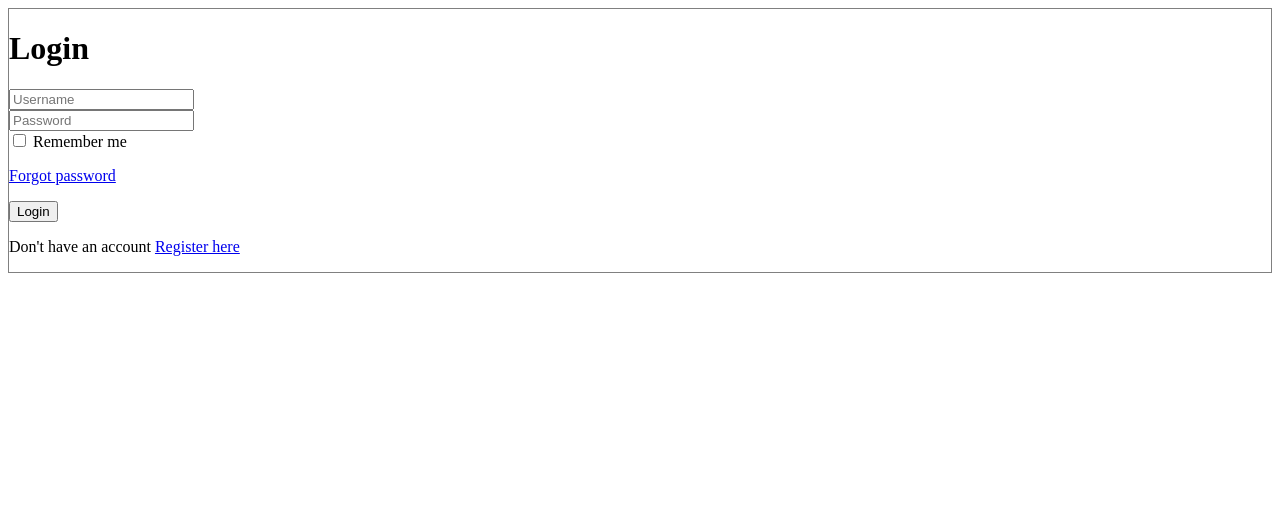
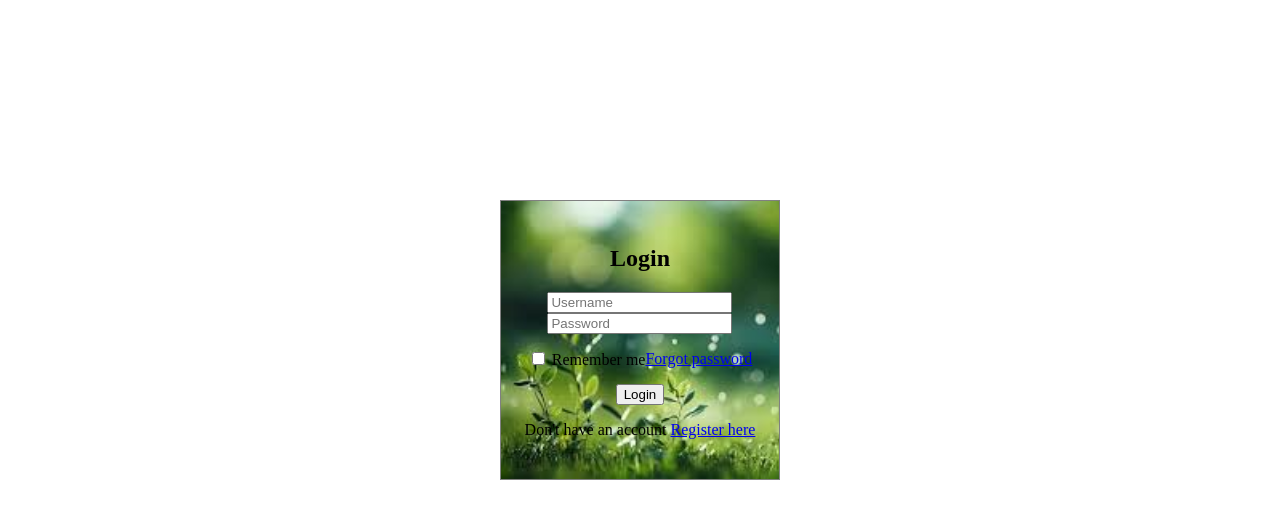
Before and after one commit to prabin02shr/mern, a plain HTML site: page html/login.html in a window 1280 px wide. Drawn offline with Linux system fonts and the light colour scheme.

Commit message:
background

```diff
--- a/html/login.html
+++ b/html/login.html
@@ -5,24 +5,43 @@
     <meta name="viewport" content="width=device-width, initial-scale=1.0">
     <title>Login</title>
     <style>
+
+        .login_page{
+            display: flex;
+            justify-content: center;
+            margin-top: 200px;
+        }
+
         .login{
             display: flex;
             flex-direction: column;
             border: 1px solid gray;
-            align-content: center;
+            /* align-content: center; */
+            align-items: center;
+            justify-content: center;
+            width: fit-content;
+            padding: 24px;
+            background-image: url(../assests/images/images.jfif);
+            background-size: cover;
+        }
 
+        .login_save{
+            display: flex;
+            align-items: center;
+            justify-content: space-between;
         }
 
     </style>
 </head>
 <body>
+    <section class="login_page">
         <div class="login">
             <h1>Login</h1>
             <div>
                 <input type="text" placeholder="Username"><br>
                 <input type="password" placeholder="Password">
             </div>
-        <div>
+            <div class="login_save">
                 <span>
                     <input type="checkbox" name="" id="remember_me">
                     <label for="remember_me">Remember me</label>
@@ -38,5 +57,7 @@
                 <p>Don't have an account <a href="#">Register here</a></p>
             </div>
         </div>
+    </section>
+
 </body>
 </html>
```
Also changed, not shown: css/color.html (added, +52 -0 lines). Lines whose indentation alone changed are shown as unchanged.
